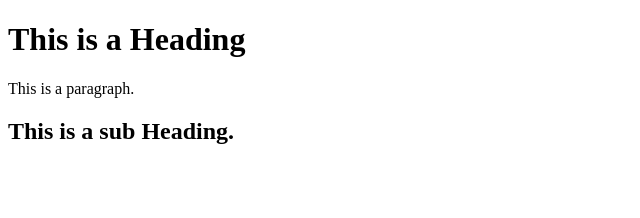
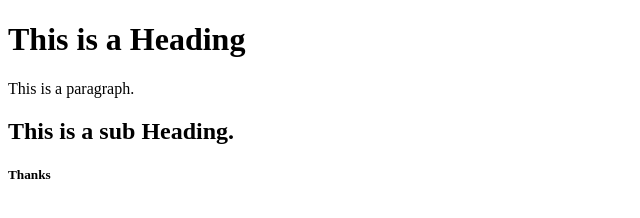
Before and after one commit to UdhayakumarEcyber/TestTusk, a plain HTML site: page index.html in a window 1280 px wide. Shown: the full height of the page, 0-640 px from the left. Drawn offline with Linux system fonts and the light colour scheme.

Commit message:
were added thanks

```diff
--- a/index.html
+++ b/index.html
@@ -8,6 +8,7 @@
 <h1>This is a Heading</h1>
 <p>This is a paragraph.</p>
   <h2>This is a sub Heading.</h2>
+  <h5>Thanks</h5>
 
 </body>
 </html>
```
